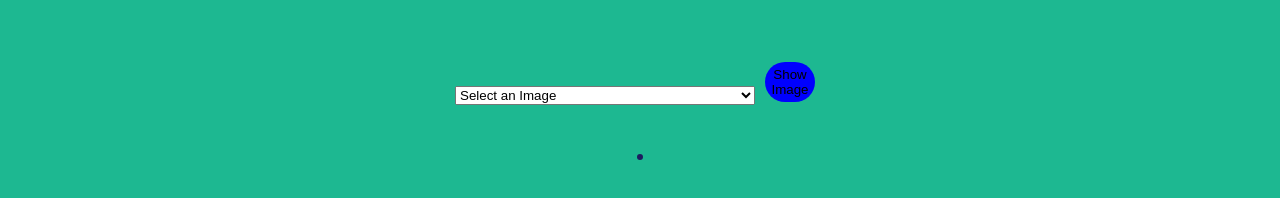
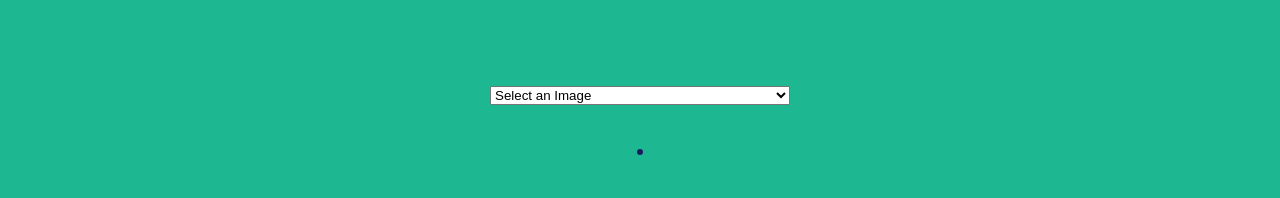
Before and after one commit to muzza0710/rex, a plain HTML site: page index.html in a window 1280 px wide. Shown: the part 440-638 px from the top of the page. Drawn offline with Linux system fonts and the light colour scheme.

Commit message:
Update index.html
removed dropdown button

```diff
--- a/index.html
+++ b/index.html
@@ -36,8 +36,6 @@
                     <option value="rex6">Got milk?</option>
                 </select>
             </div>
-            <button id="bt3" onclick="showImg()">Show Image</button>
-
         </div>
         <div id="largeImage" class="imgContainer">
             <img class = largeImg id="img3" src="" alt=""><br>
```
